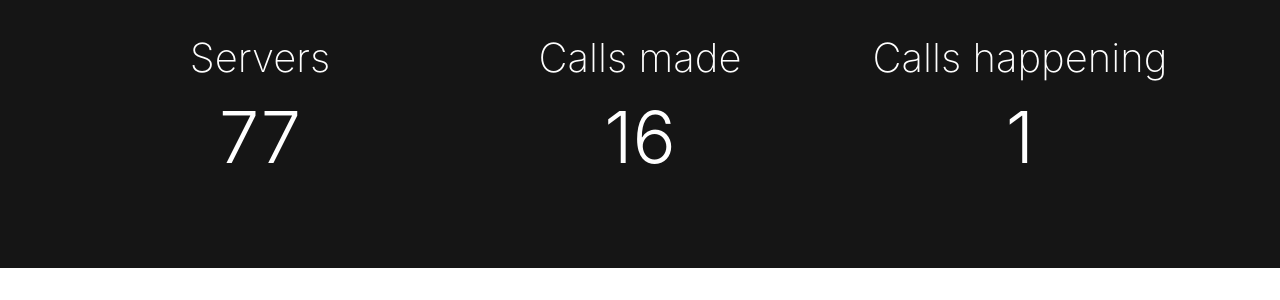
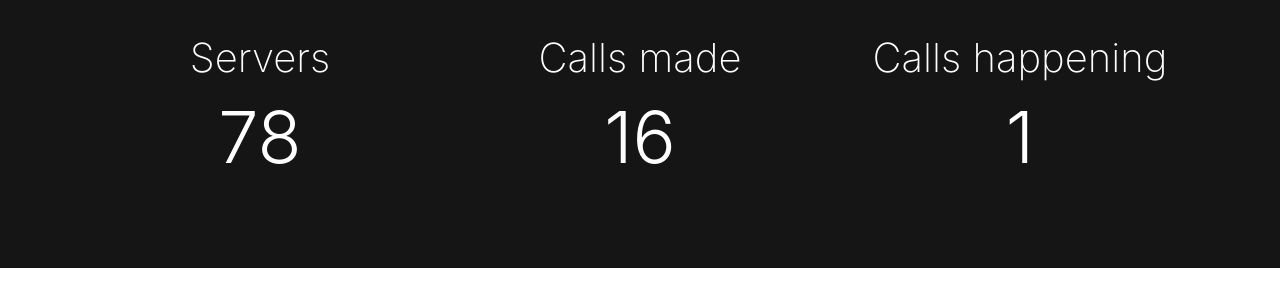
Before and after one commit to tumblenet/tnphone.tumblenet.ga, a Jekyll site: the page built from index.html, in a window 1280 px wide and 900 px high, scrolled down 443 px. Shown: the part 167-467 px from the top of the window. Built offline with Jekyll 4.4.1, drawn with Linux system fonts in a browser that asks for light colours; nearby versions of some CDN libraries.

Commit message:
Update Phones feed

```diff
--- a/_data/phones.json
+++ b/_data/phones.json
@@ -1,5 +1,5 @@
 {
 	"callsMade": 16,
-	"servers": 77,
+	"servers": 78,
 	"currentCalls": 1
 }
```
